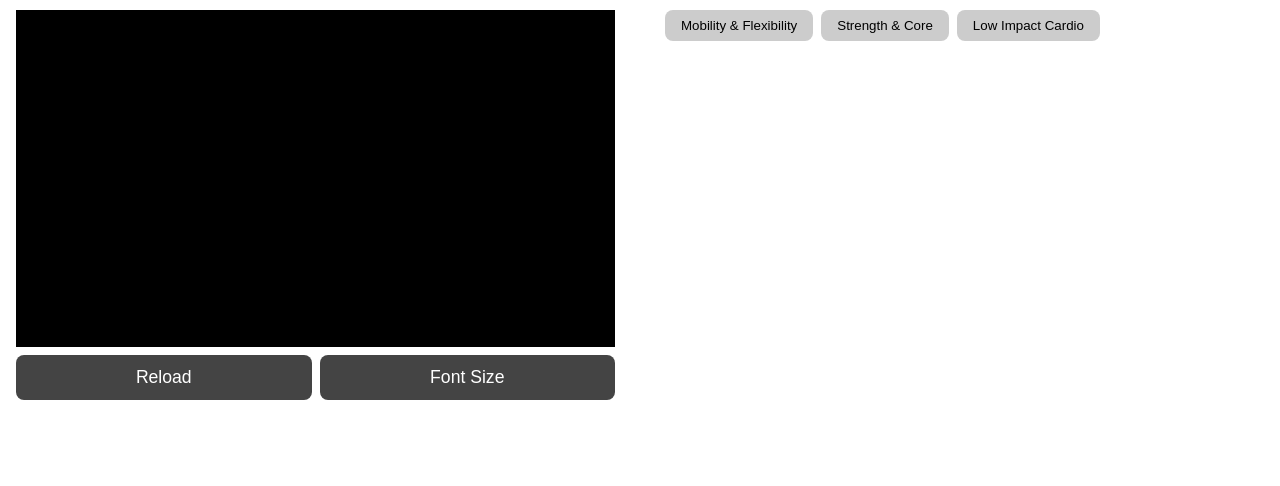
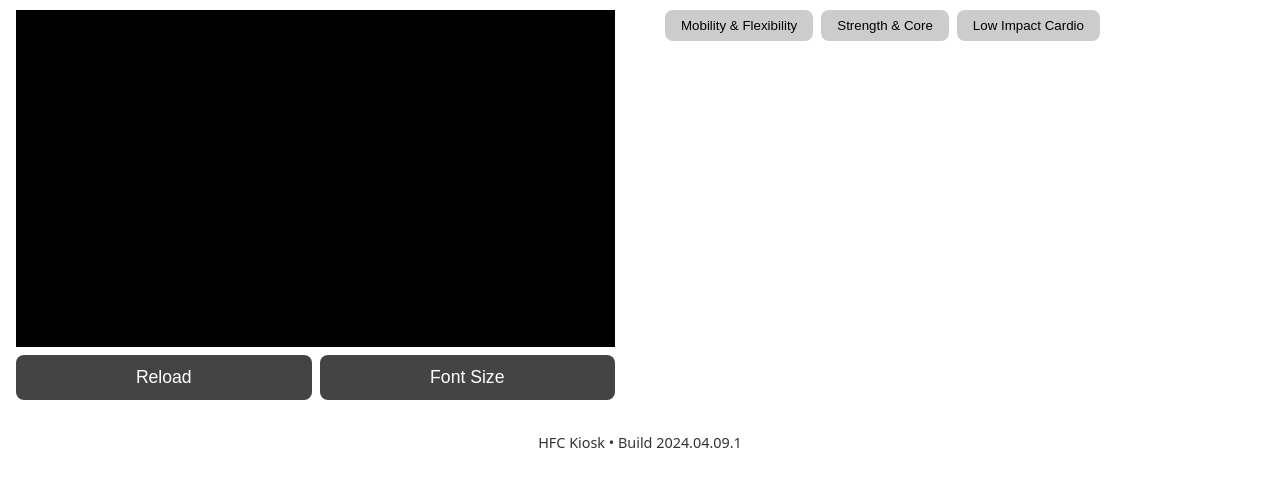
Before and after one commit to wpddputziger/hfckiosk, a plain HTML site: page index.html in a window 1280 px wide. Shown: the part 62-548 px from the top of the page. Drawn offline with Linux system fonts and the light colour scheme; no server answers.

Commit message:
Update index.html

```diff
--- a/index.html
+++ b/index.html
@@ -26,14 +26,16 @@
     </div>
   </main>
 
-  <!-- Base64-encoded API key (GitHub won't flag this) -->
+  <footer style="text-align:center; padding: 1rem; font-size: 0.9rem;">
+    HFC Kiosk • Build 2024.04.09.1
+  </footer>
+
   <script>
     const YT_API_KEY = atob("QUl6YVN5QlhPblBiOE1LeEJFMXBUNlNZdmRRZFhfODczNTBOazln");
+    console.log("✅ YouTube API key decoded and stored.");
   </script>
 
-  <!-- Load YouTube IFrame API -->
   <script src="https://www.youtube.com/iframe_api"></script>
-  <!-- Local Scripts -->
   <script src="js/player.js"></script>
   <script src="js/playlist.js"></script>
 </body>
```
